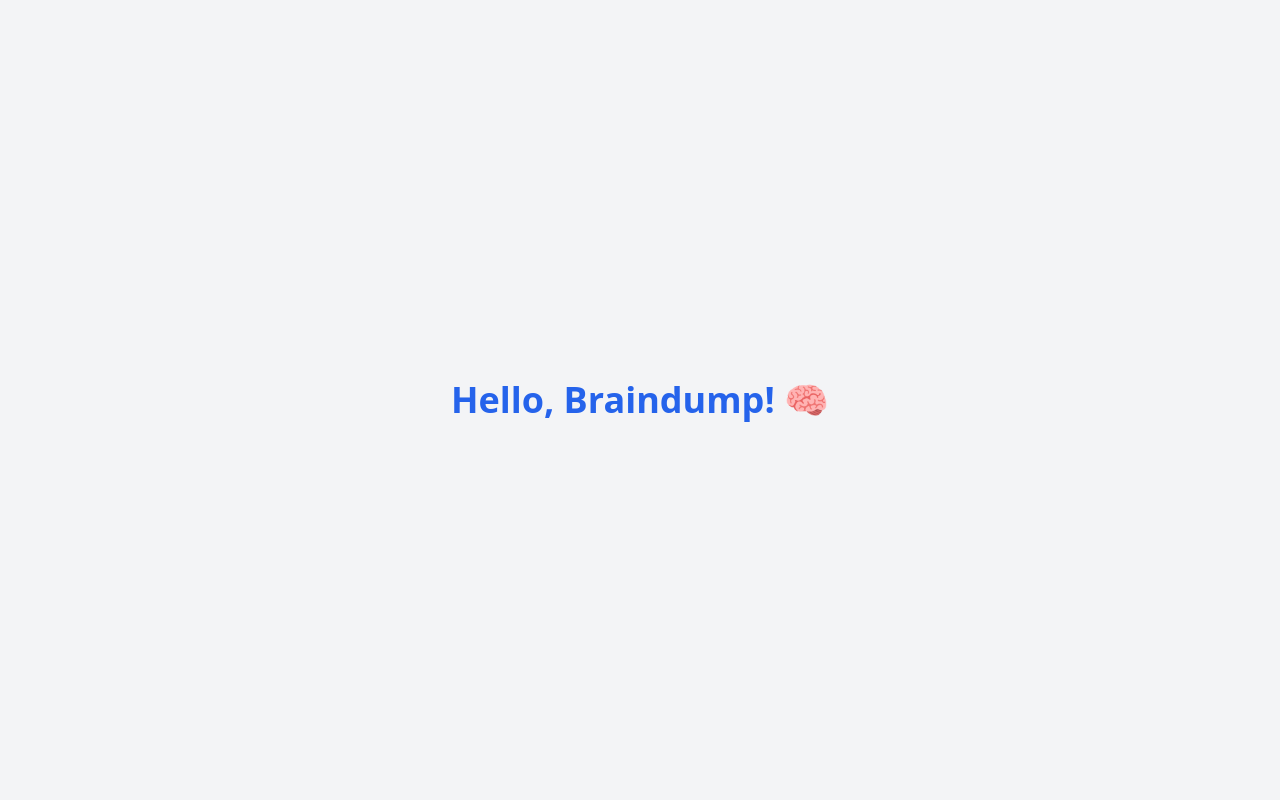
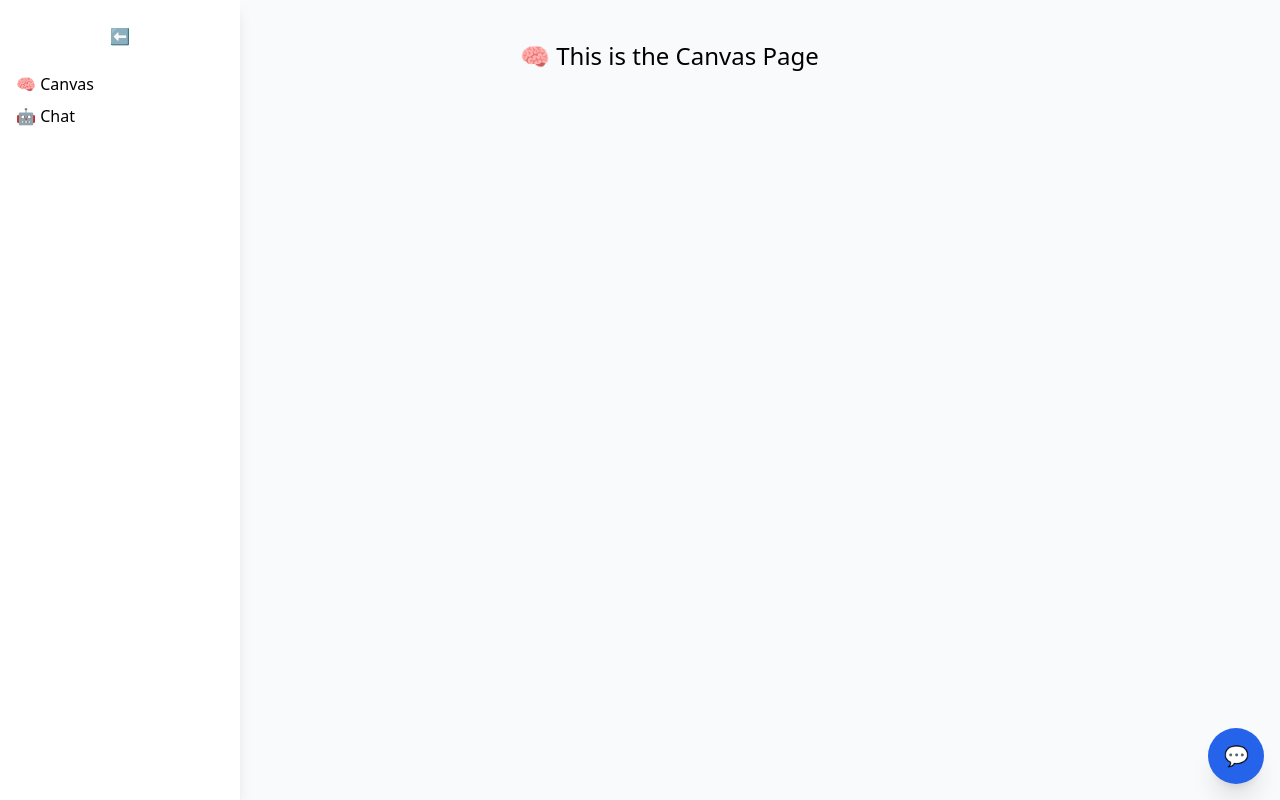
Before and after one commit to amaarsyed/braindump, a React (Create React App) app: page / in a window 1280 px wide. Built offline with nearby package versions, Linux system fonts and the light colour scheme.

Commit message:
added animated sidebar and chatbot for now, gonna improvise on the UI further

```diff
--- a/package.json
+++ b/package.json
@@ -3,10 +3,12 @@
   "version": "0.1.0",
   "private": true,
   "dependencies": {
+    "@radix-ui/react-dialog": "^1.1.13",
     "@testing-library/dom": "^9.3.3",
     "@testing-library/jest-dom": "^5.17.0",
     "@testing-library/react": "^13.4.0",
     "@testing-library/user-event": "^13.5.0",
+    "framer-motion": "^12.11.3",
     "react": "^18.2.0",
     "react-dom": "^18.2.0",
     "react-scripts": "5.0.1",
--- a/src/App.js
+++ b/src/App.js
@@ -1,8 +1,58 @@
+import { useState } from "react"
+import { AnimatePresence, motion } from "framer-motion"
+import Sidebar from "./components/Sidebar"
+import CanvasPage from "./pages/CanvasPage"
+import ChatPage from "./pages/ChatPage"
+import ChatBot from "./components/ChatBot"
+
 function App() {
+  const [sidebarOpen, setSidebarOpen] = useState(true)
+  const [page, setPage] = useState("canvas")
+
+  const renderPage = () => {
+    switch (page) {
+      case "chat":
+        return <ChatPage />
+      case "canvas":
+      default:
+        return <CanvasPage />
+    }
+  }
+
+  const sidebarWidth = sidebarOpen ? 240 : 80
+
   return (
-    <div className="h-screen flex items-center justify-center bg-gray-100">
-      <h1 className="text-4xl font-bold text-blue-600">Hello, Braindump! 🧠</h1>
-    </div>
+    <>
+      <div className="h-screen w-screen flex overflow-hidden bg-gray-50">
+        {/* Sidebar */}
+        <Sidebar
+          isOpen={sidebarOpen}
+          setIsOpen={setSidebarOpen}
+          setPage={setPage}
+        />
+
+        {/* Main content  */}
+        <main
+          className="transition-all duration-300 p-10"
+          style={{ marginLeft: sidebarWidth }}
+        >
+          <AnimatePresence mode="wait">
+            <motion.div
+              key={page}
+              initial={{ opacity: 0, y: 20 }}
+              animate={{ opacity: 1, y: 0 }}
+              exit={{ opacity: 0, y: -20 }}
+              transition={{ duration: 0.4 }}
+            >
+              {renderPage()}
+            </motion.div>
+          </AnimatePresence>
+        </main>
+      </div>
+
+      {/* Floating chatbot */}
+      <ChatBot />
+    </>
   )
 }
 
--- /dev/null
+++ b/src/components/ChatBot.js
@@ -0,0 +1,93 @@
+import { useEffect, useRef, useState } from "react"
+import { motion, AnimatePresence } from "framer-motion"
+
+export default function ChatBot() {
+  const [open, setOpen] = useState(false)
+  const [messages, setMessages] = useState([])
+  const inputRef = useRef(null)
+  const scrollRef = useRef(null)
+
+  const sendMessage = (msg) => {
+    setMessages([...messages, { from: "user", text: msg }])
+    setTimeout(() => {
+      setMessages((prev) => [...prev, { from: "bot", text: "Hmm... Let me think 🤔" }])
+    }, 800)
+  }
+
+  useEffect(() => {
+    if (open && inputRef.current) inputRef.current.focus()
+    if (scrollRef.current) scrollRef.current.scrollTop = scrollRef.current.scrollHeight
+  }, [messages, open])
+
+  return (
+    <div className="fixed bottom-4 right-4 z-50">
+      {/* Floating Chat Icon */}
+      <button
+        onClick={() => setOpen(!open)}
+        className="bg-blue-600 text-white w-14 h-14 rounded-full shadow-xl hover:scale-105 transition-all flex items-center justify-center text-xl"
+      >
+        💬
+      </button>
+
+      <AnimatePresence>
+        {open && (
+          <motion.div
+            initial={{ opacity: 0, y: 40, scale: 0.9 }}
+            animate={{ opacity: 1, y: 0, scale: 1 }}
+            exit={{ opacity: 0, y: 40, scale: 0.9 }}
+            transition={{ duration: 0.3 }}
+            className="mt-2 w-80 h-96 bg-white border rounded-xl shadow-xl flex flex-col overflow-hidden"
+          >
+            {/* Header */}
+            <div className="p-3 font-semibold bg-gray-50 border-b text-sm">
+              🤖 Braindump AI Assistant
+            </div>
+
+            {/* Chat body */}
+            <div
+              ref={scrollRef}
+              className="flex-1 p-3 space-y-2 overflow-auto text-sm bg-white"
+            >
+              {messages.map((msg, idx) => (
+                <div
+                  key={idx}
+                  className={`max-w-[80%] p-2 rounded-lg ${
+                    msg.from === "user"
+                      ? "ml-auto bg-blue-100 text-right"
+                      : "mr-auto bg-gray-100"
+                  }`}
+                >
+                  {msg.text}
+                </div>
+              ))}
+            </div>
+
+            {/* Input */}
+            <form
+              onSubmit={(e) => {
+                e.preventDefault()
+                const text = e.target.message.value.trim()
+                if (text) sendMessage(text)
+                e.target.reset()
+              }}
+              className="flex items-center border-t bg-white px-2"
+            >
+              <input
+                name="message"
+                ref={inputRef}
+                placeholder="Ask something..."
+                className="flex-1 p-2 text-sm outline-none"
+              />
+              <button
+                type="submit"
+                className="text-blue-600 font-bold px-2 hover:text-blue-800"
+              >
+                ➤
+              </button>
+            </form>
+          </motion.div>
+        )}
+      </AnimatePresence>
+    </div>
+  )
+}
--- /dev/null
+++ b/src/components/Sidebar.js
@@ -0,0 +1,36 @@
+import { motion } from "framer-motion"
+
+export default function Sidebar({ isOpen, setIsOpen, setPage }) {
+  const width = isOpen ? 240 : 80 // Tailwind px values: 60 => 240, 20 => 80
+
+  return (
+    <motion.div
+      initial={{ width }}
+      animate={{ width }}
+      transition={{ duration: 0.3 }}
+      className="h-full bg-white shadow-lg z-50 p-4 flex flex-col gap-4"
+    >
+      <button
+        onClick={() => setIsOpen(!isOpen)}
+        className="p-2 hover:bg-gray-200 rounded"
+      >
+        {isOpen ? "⬅" : "➡"}
+      </button>
+
+      <nav className="flex flex-col gap-2">
+        <button
+          onClick={() => setPage("canvas")}
+          className="flex items-center gap-2 hover:text-blue-600"
+        >
+          🧠 {isOpen && "Canvas"}
+        </button>
+        <button
+          onClick={() => setPage("chat")}
+          className="flex items-center gap-2 hover:text-blue-600"
+        >
+          🤖 {isOpen && "Chat"}
+        </button>
+      </nav>
+    </motion.div>
+  )
+}
--- /dev/null
+++ b/src/pages/CanvasPage.js
@@ -0,0 +1,3 @@
+export default function CanvasPage() {
+    return <div className="text-center text-2xl">🧠 This is the Canvas Page</div>
+  }
--- /dev/null
+++ b/src/pages/ChatPage.js
@@ -0,0 +1,3 @@
+export default function ChatPage() {
+    return <div className="text-center text-2xl">🤖 This is the Chat Page</div>
+  }
```
Also changed, not shown: 1 other file (tests, documents, lock files or other folders).
